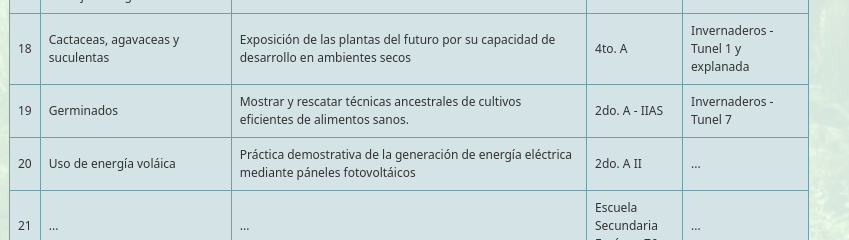
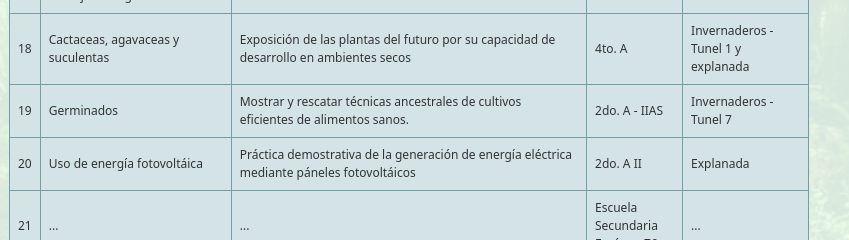
Before and after one commit to feriaecologica/cocula2024, a plain HTML site: page index.html in a window 1280 px wide. Shown: the part 3820-4060 px from the top of the page, 231-1080 px from the left. Drawn offline with nearby package versions, Linux system fonts and the light colour scheme.

Commit message:
Add files via upload

```diff
--- a/index.html
+++ b/index.html
@@ -305,7 +305,7 @@
             <tr><td>17</td><td>Nopal, pitaya y pitahaya, manejo ecológico</td><td>Exposición de las plantas del futuro por su capacidad de desarrollo en ambientes secos.</td><td>4to. A - IIAS</td><td>Invernaderos - Tunel 1</td></tr>
             <tr><td>18</td><td>Cactaceas, agavaceas y suculentas</td><td>Exposición de las plantas del futuro por su capacidad de desarrollo en ambientes secos </td><td>4to. A</td><td>Invernaderos - Tunel 1 y explanada</td></tr>
             <tr><td>19</td><td>Germinados</td><td>Mostrar y rescatar técnicas ancestrales de cultivos eficientes de alimentos sanos.<td>2do. A - IIAS</td><td>Invernaderos - Tunel 7</td></tr>
-            <tr><td>20</td><td>Uso de energía voláica</td><td>Práctica demostrativa de la generación de energía eléctrica mediante páneles fotovoltáicos</td><td>2do. A II</td><td>...</td></tr></tr>
+            <tr><td>20</td><td>Uso de energía fotovoltáica</td><td>Práctica demostrativa de la generación de energía eléctrica mediante páneles fotovoltáicos</td><td>2do. A II</td><td>Explanada</td></tr></tr>
             <tr><td>21</td><td>...</td><td>...</td><td>Escuela Secundaria Foránea 76</td><td>...</td></tr>
             <tr><td>22</td><td>Cultivo hidropónico</td><td>Producción de hortalizas con ahorro de agua</td><td>8vo. IIAS</td><td>Estructura de malla sombra</td></tr>
 
```
